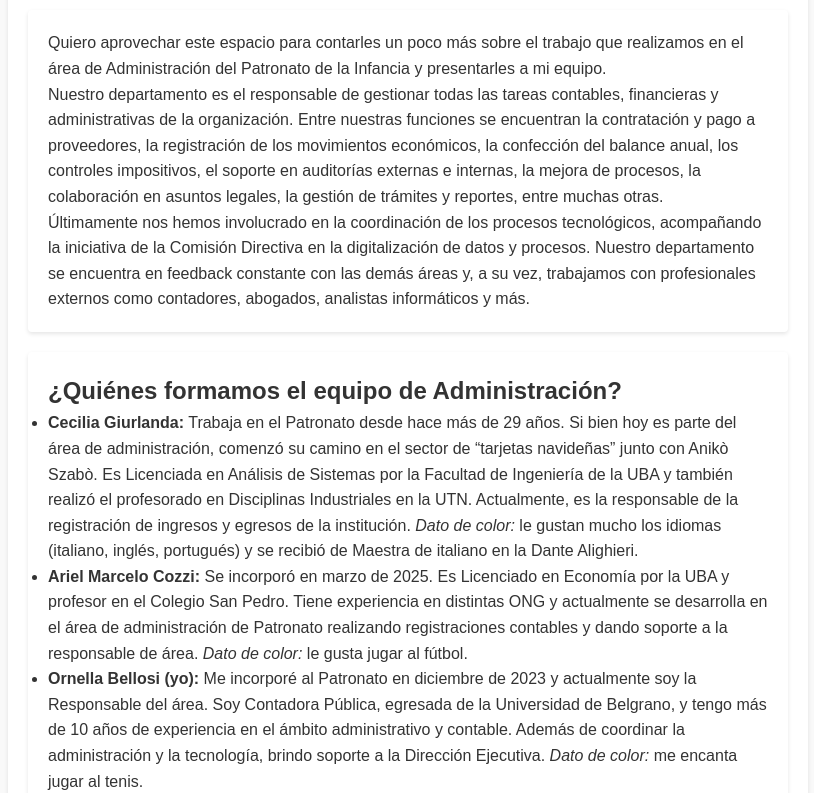
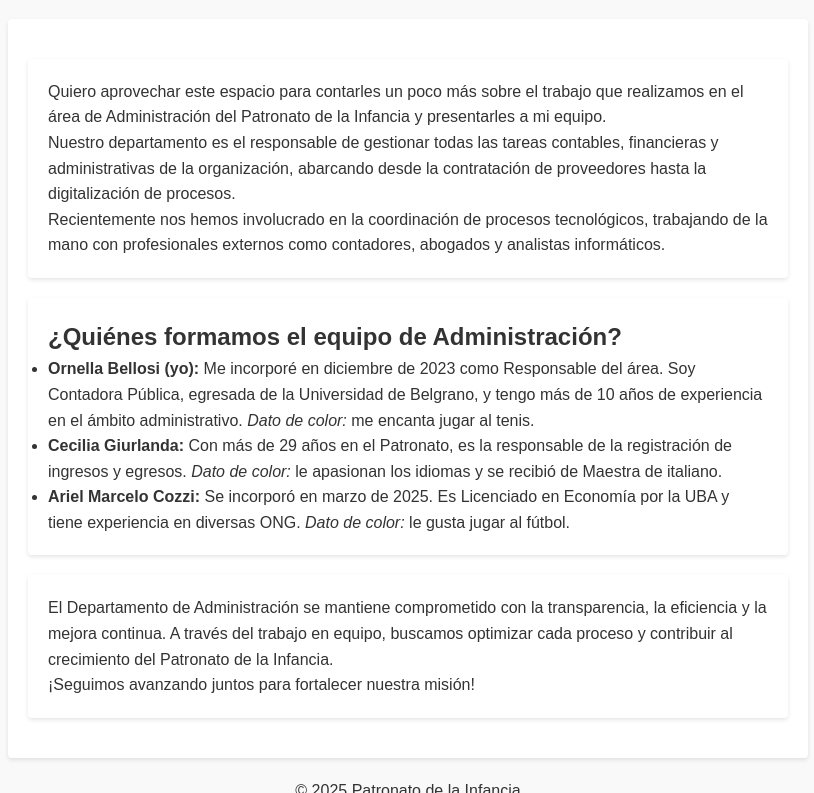
Before and after one commit to ramirosilvera/newsletter, a plain HTML site: page proyectos.html in a window 1280 px wide. Shown: the part 108-901 px from the top of the page, without its empty margins (232-1046 px from the left). Drawn offline with Linux system fonts and the light colour scheme.

Commit message:
Update proyectos.html

```diff
--- a/proyectos.html
+++ b/proyectos.html
@@ -7,19 +7,24 @@
   <link rel="stylesheet" href="css/style.css">
 </head>
 <body>
-  <article class="proyectos">
   <header>
     <h1>Proyectos Destacados</h1>
+    <nav>
+      <button onclick="location.href='index.html'">&larr; Volver al inicio</button>
+    </nav>
   </header>
+
+  <main>
+    <article class="proyectos">
       <section id="introduccion">
         <p>
           Quiero aprovechar este espacio para contarles un poco más sobre el trabajo que realizamos en el área de Administración del Patronato de la Infancia y presentarles a mi equipo.
         </p>
         <p>
-        Nuestro departamento es el responsable de gestionar todas las tareas contables, financieras y administrativas de la organización. Entre nuestras funciones se encuentran la contratación y pago a proveedores, la registración de los movimientos económicos, la confección del balance anual, los controles impositivos, el soporte en auditorías externas e internas, la mejora de procesos, la colaboración en asuntos legales, la gestión de trámites y reportes, entre muchas otras.
+          Nuestro departamento es el responsable de gestionar todas las tareas contables, financieras y administrativas de la organización, abarcando desde la contratación de proveedores hasta la digitalización de procesos.
         </p>
         <p>
-        Últimamente nos hemos involucrado en la coordinación de los procesos tecnológicos, acompañando la iniciativa de la Comisión Directiva en la digitalización de datos y procesos. Nuestro departamento se encuentra en feedback constante con las demás áreas y, a su vez, trabajamos con profesionales externos como contadores, abogados, analistas informáticos y más.
+          Recientemente nos hemos involucrado en la coordinación de procesos tecnológicos, trabajando de la mano con profesionales externos como contadores, abogados y analistas informáticos.
         </p>
       </section>
 
@@ -27,25 +32,31 @@
         <h2>¿Quiénes formamos el equipo de Administración?</h2>
         <ul>
           <li>
-          <strong>Cecilia Giurlanda:</strong> Trabaja en el Patronato desde hace más de 29 años. Si bien hoy es parte del área de administración, comenzó su camino en el sector de “tarjetas navideñas” junto con Anikò Szabò. Es Licenciada en Análisis de Sistemas por la Facultad de Ingeniería de la UBA y también realizó el profesorado en Disciplinas Industriales en la UTN. Actualmente, es la responsable de la registración de ingresos y egresos de la institución. <em>Dato de color:</em> le gustan mucho los idiomas (italiano, inglés, portugués) y se recibió de Maestra de italiano en la Dante Alighieri.
+            <strong>Ornella Bellosi (yo):</strong> Me incorporé en diciembre de 2023 como Responsable del área. Soy Contadora Pública, egresada de la Universidad de Belgrano, y tengo más de 10 años de experiencia en el ámbito administrativo. <em>Dato de color:</em> me encanta jugar al tenis.
           </li>
           <li>
-          <strong>Ariel Marcelo Cozzi:</strong> Se incorporó en marzo de 2025. Es Licenciado en Economía por la UBA y profesor en el Colegio San Pedro. Tiene experiencia en distintas ONG y actualmente se desarrolla en el área de administración de Patronato realizando registraciones contables y dando soporte a la responsable de área. <em>Dato de color:</em> le gusta jugar al fútbol.
+            <strong>Cecilia Giurlanda:</strong> Con más de 29 años en el Patronato, es la responsable de la registración de ingresos y egresos. <em>Dato de color:</em> le apasionan los idiomas y se recibió de Maestra de italiano.
           </li>
           <li>
-          <strong>Ornella Bellosi (yo):</strong> Me incorporé al Patronato en diciembre de 2023 y actualmente soy la Responsable del área. Soy Contadora Pública, egresada de la Universidad de Belgrano, y tengo más de 10 años de experiencia en el ámbito administrativo y contable. Además de coordinar la administración y la tecnología, brindo soporte a la Dirección Ejecutiva. <em>Dato de color:</em> me encanta jugar al tenis.
+            <strong>Ariel Marcelo Cozzi:</strong> Se incorporó en marzo de 2025. Es Licenciado en Economía por la UBA y tiene experiencia en diversas ONG. <em>Dato de color:</em> le gusta jugar al fútbol.
           </li>
         </ul>
       </section>
 
       <section id="compromiso">
         <p>
-        El Departamento de Administración sigue comprometido con la transparencia, eficiencia y mejora continua en la gestión de la organización. A través del trabajo en equipo y la colaboración con distintas áreas y profesionales, buscamos optimizar los procesos para contribuir al crecimiento del Patronato de la Infancia.
+          El Departamento de Administración se mantiene comprometido con la transparencia, la eficiencia y la mejora continua. A través del trabajo en equipo, buscamos optimizar cada proceso y contribuir al crecimiento del Patronato de la Infancia.
         </p>
         <p>
           ¡Seguimos avanzando juntos para fortalecer nuestra misión!
         </p>
       </section>
     </article>
+  </main>
+
+  <footer>
+    <p>&copy; 2025 Patronato de la Infancia</p>
+  </footer>
+  <script src="js/script.js"></script>
 </body>
 </html>
```
Lines whose indentation alone changed are shown as unchanged.
